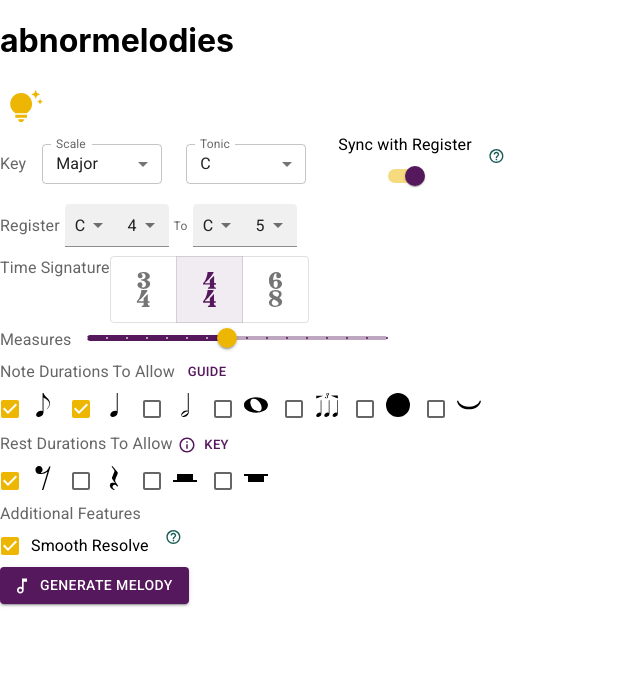
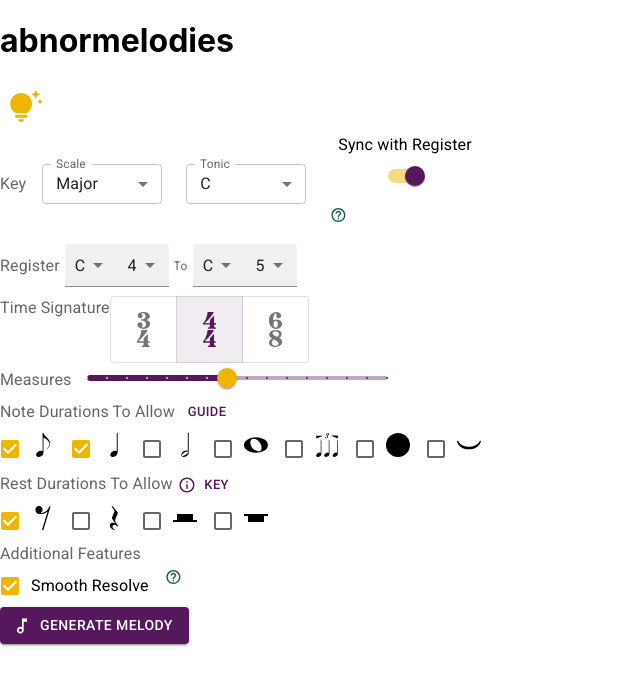
Before and after one commit to technikka/Abnormelodies_UI, a React (Create React App) app: page / in a window 1280 px wide. Shown: the top 686 px of the page, without its empty margins (0-640 px from the left). Built offline with nearby package versions, Linux system fonts and the light colour scheme.

Commit message:
create TooltipButton and TooltipPopover components

```diff
--- a/src/components/FormPitch.js
+++ b/src/components/FormPitch.js
@@ -1,9 +1,8 @@
 import uniqid from "uniqid";
 import FormPitchRegister from "./FormPitchRegister";
 import { minorTonics, majorTonics } from "../Data";
-import TooltipIcon from "../icons/TooltipIcon";
 import SwitchCustom from "../components/SwitchCustom";
-import { createRef } from "react";
+import TooltipPopover from "../components/TooltipPopover";
 import {
   Grid,
   FormControl,
@@ -11,14 +10,10 @@ import {
   Select,
   MenuItem,
   FormControlLabel,
-  FormLabel,
-  Tooltip
+  FormLabel
 } from "@mui/material";
 
 const FormPitch = (props) => {
-  // needed for MUI components which wrap a custom component.
-  const ref = createRef();
-
   const getSymbol = (type) => {
     if (type === "b") {
       return "\u266d";
@@ -98,9 +93,8 @@ const FormPitch = (props) => {
             onChange={props.handleSyncTonicsChange}
             labelPlacement="top"
           />
-          <Tooltip title="When active: register selection changes to match the tonic you select here. You can still change the register notes, but they'll sync with the key tonic again if you change it." placement="top-start" disableInteractive arrow>
-            <TooltipIcon ref={ref} />
-          </Tooltip>
+          <TooltipPopover content="When active: register selection changes to match the tonic you select here. You can still change the register notes, but they'll sync with the key tonic again if you change it."
+          />
         </Grid>
       </Grid>
 
--- /dev/null
+++ b/src/components/TooltipButton.js
@@ -0,0 +1,14 @@
+import { IconButton } from "@mui/material";
+import TooltipIcon from '../icons/TooltipIcon'
+
+const TooltipButton = (props) => {
+
+  return (
+    <IconButton aria-label="open tool tip" color="tertiary" onClick={props.onClick}>
+      <TooltipIcon />
+    </IconButton>
+  )
+
+};
+
+export default TooltipButton
--- /dev/null
+++ b/src/components/TooltipPopover.js
@@ -0,0 +1,27 @@
+import { useState } from "react";
+import { Popover, Typography } from "@mui/material";
+import TooltipButton from "./TooltipButton";
+
+const TooltipPopover = (props) => {
+  const [open, setOpen] = useState(false);
+  const handleOpen = () => setOpen(true);
+  const handleClose = () => setOpen(false);
+
+  return (
+    <div>
+      <TooltipButton onClick={handleOpen} />
+      <Popover
+        open={open}
+        onClose={handleClose}
+        anchorOrigin={{
+          vertical: 'bottom',
+          horizontal: 'left',
+        }}
+      >
+        <Typography sx={{ p: 2 }}>{props.content}</Typography>
+      </Popover>
+    </div>
+  );
+};
+
+export default TooltipPopover;
--- a/src/icons/TooltipIcon.js
+++ b/src/icons/TooltipIcon.js
@@ -1,10 +1,12 @@
 import {forwardRef} from "react";
 import HelpOutlineIcon from "@mui/icons-material/HelpOutline";
+import { useTheme } from '@mui/material/styles';
 
 const TooltipIcon = forwardRef((props, ref) => {
+  const theme = useTheme();
+
   const style = {
-    // color: "#bf3469",
-    color: "#185d55",
+    color: theme.palette.tertiary.main,
     width: "0.7em",
   };
 
```
